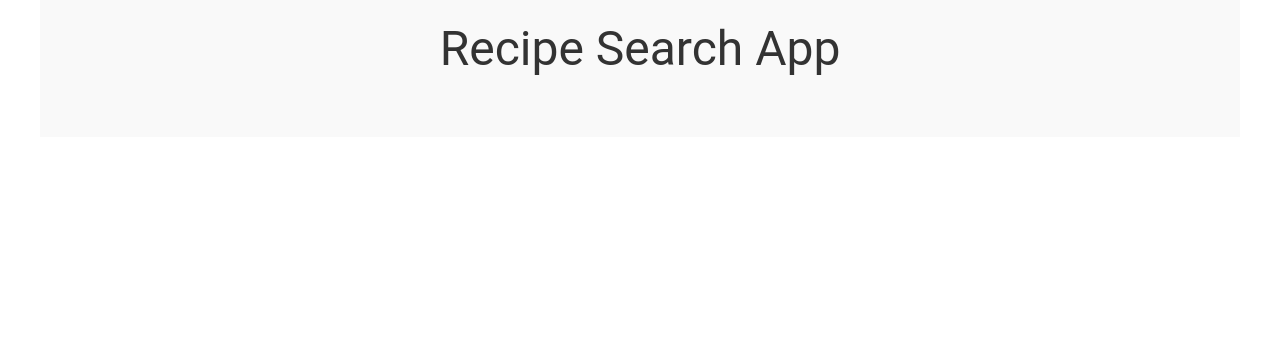
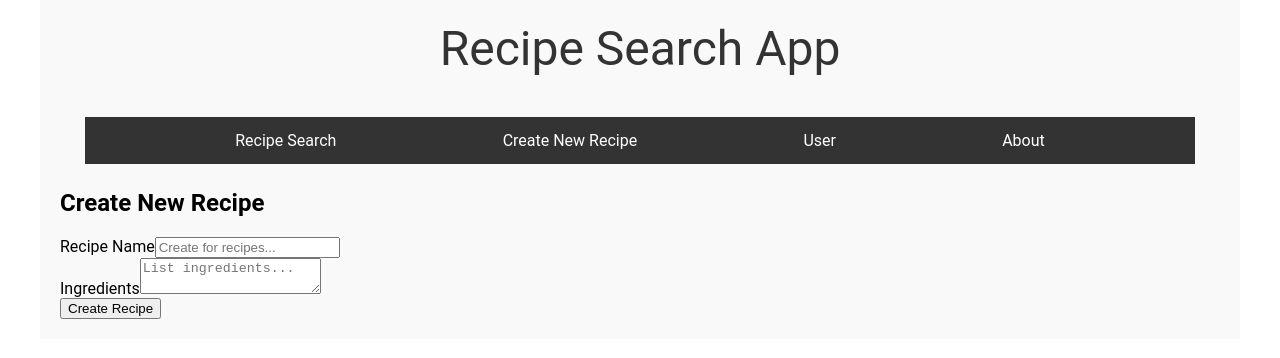
Before and after one commit to denislavninov/recipe-search-app, a React (Create React App) app: page /create-new-recipe in a window 1280 px wide. Before the commit this address had no page. Shown: the top 358 px of the page. Built offline with nearby package versions, Linux system fonts and the light colour scheme.

Commit message:
added recipe-search and navbar

```diff
--- a/src/App.css
+++ b/src/App.css
@@ -90,3 +90,34 @@ border-radius: 8px;
 transition: background-color 0.3 ease;
 cursor: pointer;
 }
+
+
+.navbar {
+ margin: 25px;
+  background-color: #333;
+  overflow: hidden;
+}
+
+.navbar ul {
+  display: flex;
+  justify-content: space-evenly;
+  list-style-type: none; /* Remove default list styling */
+  padding: 0; /* Remove default padding */
+  margin: 0; /* Remove default margin */
+}
+
+.navbar li {
+
+}
+
+.navbar a {
+  display: block;
+  color: white;
+  text-align: center;
+  padding: 14px 16px;
+  text-decoration: none;
+}
+
+.navbar a:hover {
+  background-color: #575757;
+}
--- a/src/AppRouter.js
+++ b/src/AppRouter.js
@@ -2,9 +2,16 @@ import { Routes, Route } from "react-router-dom";
 import { RecipeList } from "./modules/recipes/RecipeList";
 import { SearchBar } from "./modules/recipes/search-bar";
 import { RecipeDetails } from "./modules/recipes/RecipeList/index";
+import ProtectedRoute from "./modules/recipes/ProtectedRoute";
+import { CreateNewRecipe } from "./modules/recipes/CreateRecipe";
+import { useState } from "react";
+import { Navbar } from "./modules/NavBar/NavbarComponent";
 
 export const AppRouter = () => {
+  const [isLoggedIn, setIsLoggedIn] = useState(true);
   return (
+    <>
+      <Navbar />
       <Routes>
         <Route path="/user" element={<h1>User Page</h1>} />
         <Route path="/settings" element={<h1>Setting Page</h1>} />
@@ -18,6 +25,16 @@ export const AppRouter = () => {
             </>
           }
         />
+        <Route
+          path="/create-new-recipe"
+          element={
+            <ProtectedRoute isLoggedIn={isLoggedIn}>
+              <CreateNewRecipe />
+            </ProtectedRoute>
+          }
+        />
+        <Route path="/about" element={<h1>About</h1>} />
       </Routes>
+    </>
   );
 };
--- /dev/null
+++ b/src/modules/NavBar/NavbarComponent.js
@@ -0,0 +1,24 @@
+import React from "react";
+import { NavLink } from "react-router-dom";
+
+export const Navbar = () => {
+  return (
+    <nav className="navbar">
+      <ul>
+        <li>
+          <NavLink to="/">Recipe Search</NavLink>
+        </li>
+
+        <li>
+          <NavLink to="/create-new-recipe">Create New Recipe </NavLink>
+        </li>
+        <li>
+          <NavLink to="/rcipe-details">User</NavLink>
+        </li>
+        <li>
+          <NavLink to="/about">About</NavLink>
+        </li>
+      </ul>
+    </nav>
+  );
+};
--- /dev/null
+++ b/src/modules/recipes/CreateRecipe.js
@@ -0,0 +1,45 @@
+import React, { useState } from "react";
+
+export const CreateNewRecipe = () => {
+  const [recipeName, setRecipeName] = useState("");
+  const [ingredients, setIngredients] = useState("");
+
+  const handleSubmit = (e) => {
+    e.preventDefault();
+    // add logic to handle recipe creation, e.g., Api
+    console.log("Recipe Created", { recipeName, ingredients });
+    // Reset form after submission
+    setRecipeName("");
+    setIngredients("");
+  };
+
+  return (
+    <div>
+      <h2>Create New Recipe</h2>
+      <form>
+        <div>
+          <label htmlFor="recipeName"> Recipe Name</label>
+          <input
+            id="recipeName"
+            aria-label="Create recipe search"
+            placeholder="Create for recipes..."
+            onChange={(e) => setRecipeName(e.target.value)}
+            required
+          />
+        </div>
+        <div>
+          <label htmlFor="ingredints">Ingredients</label>
+          <textarea
+            id="ingredients"
+            aria-label="Recipe name"
+            value={recipeName}
+            onChange={(e) => setIngredients(e.target.value)}
+            placeholder="List ingredients..."
+            required
+          />
+        </div>
+        <button type="submit">Create Recipe</button>
+      </form>
+    </div>
+  );
+};
--- /dev/null
+++ b/src/modules/recipes/ProtectedRoute.js
@@ -0,0 +1,7 @@
+import { Navigate } from "react-router-dom";
+
+const ProtectedRoute = ({ children, isLoggedIn }) => {
+  return isLoggedIn ? children : <Navigate to="/" />;
+};
+
+export default ProtectedRoute;
```
Lines whose indentation alone changed are shown as unchanged.
